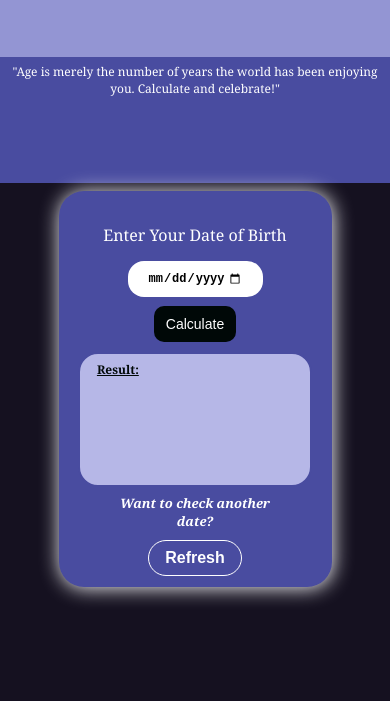
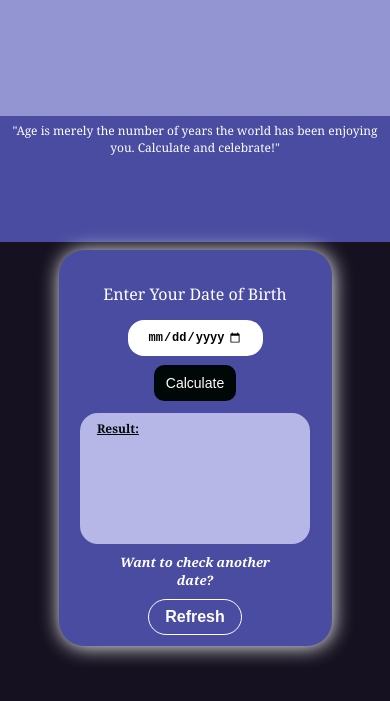
Before and after one commit to NimraRasheed37/age-calculator, a plain HTML site: page index.html in a window 390 px wide. Shown: the part 53-754 px from the top of the page. Drawn offline with Linux system fonts and the light colour scheme.

Commit message:
Update style.css

```diff
--- a/style.css
+++ b/style.css
@@ -151,7 +151,7 @@ h4{
 }
 
 @media (max-width: 1200px){
-header{
+.heading{
     height: 20vh;
 }
     .und-head{
```
